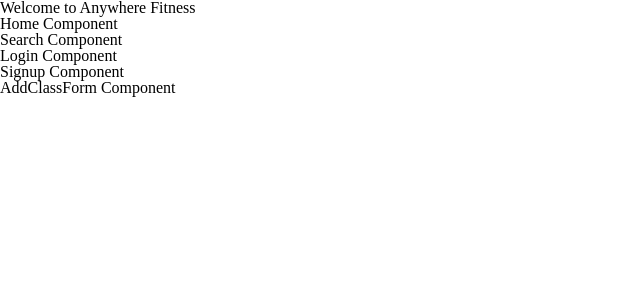
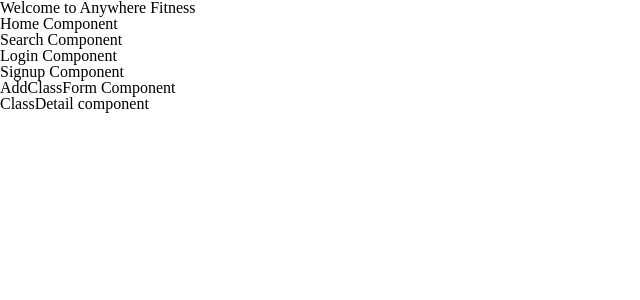
Before and after one commit to TT189AnywhereFitness/front-end, a React (Create React App) app in the folder anywhere-fitness/: page / in a window 1280 px wide. Shown: the top 300 px of the page, without its empty margins (0-640 px from the left). Built offline with nearby package versions, Linux system fonts and the light colour scheme.

Commit message:
+ ClassDetail component

```diff
--- a/anywhere-fitness/src/App.js
+++ b/anywhere-fitness/src/App.js
@@ -1,4 +1,5 @@
 import AddClassForm from "./components/AddClassForm";
+import ClassDetail from "./components/ClassDetail";
 import Home from "./components/Home";
 import Login from "./components/Login";
 import Search from "./components/Search";
@@ -13,6 +14,7 @@
       <Login />
       <Signup />
       <AddClassForm />
+      <ClassDetail />
     </div>
   );
 }
--- /dev/null
+++ b/anywhere-fitness/src/components/ClassDetail.js
@@ -0,0 +1,7 @@
+import React from 'react';
+
+const ClassDetail = (props) => {
+    return ( <div className="ClassDetail">ClassDetail component</div> );
+}
+
+export default ClassDetail;
```
